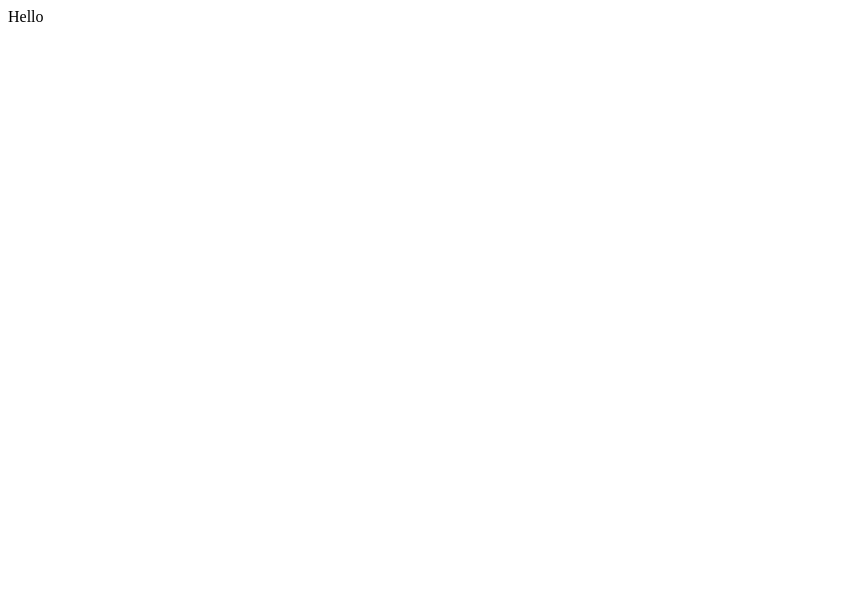
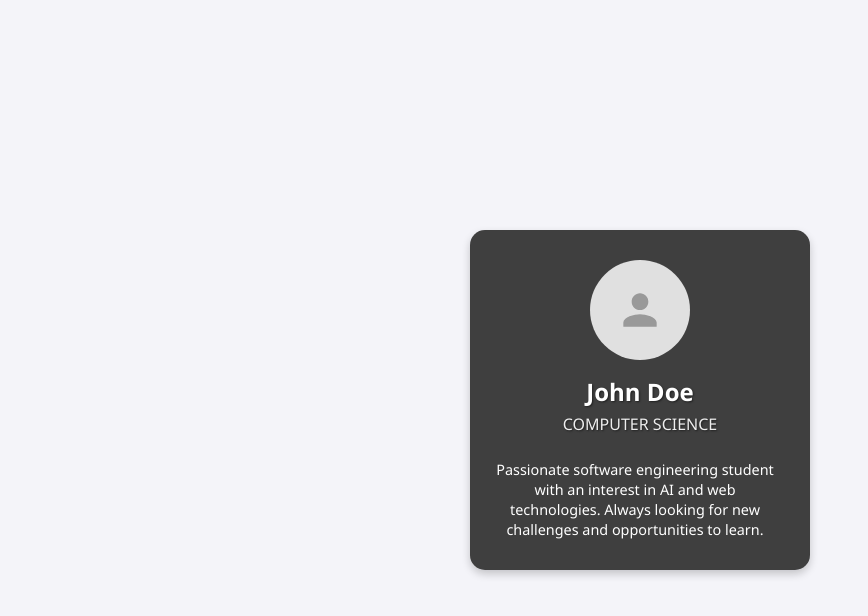
Before and after one commit to RansikaMandiv/UCSC_25001154, a plain HTML site: page index.html in a window 1280 px wide. Shown: the whole page, without its empty margins (0-868 px from the left). Drawn offline with Linux system fonts and the light colour scheme.

Commit message:
added student profile code to index.html

```diff
--- a/index.html
+++ b/index.html
@@ -1 +1,134 @@
-<div>Hello</div>
+<!DOCTYPE html>
+<html lang="en">
+<head>
+    <meta charset="UTF-8">
+    <meta name="viewport" content="width=device-width, initial-scale=1.0">
+    <title>Student Profile Card</title>
+    <style>
+        body {
+            font-family: 'Segoe UI', Tahoma, Geneva, Verdana, sans-serif;
+            background-color: #f4f4f9;
+            display: flex;
+            justify-content: center;
+            align-items: center;
+            height: 100vh;
+            margin: 0;
+        }
+
+        .profile-card {
+            background: #3f3f3f;
+            border-radius: 15px;
+            box-shadow: 0 4px 8px rgba(0, 0, 0, 0.2);
+            width: 300px;
+            text-align: center;
+            padding: 30px 20px 20px 20px;
+            transition: transform 0.3s ease;
+            color: #333;
+
+        }
+
+        .profile-card .name {
+            color: #fff;
+            text-shadow: 1px 1px 2px rgba(0,0,0,0.5);
+        }
+
+        .profile-card .stream {
+            color: #eee;
+            text-shadow: 1px 1px 2px rgba(0,0,0,0.5);
+        }
+
+        .profile-card .bio {
+            color: #fff;
+
+            padding: 10px 10px 10px 0px;
+
+            border-radius: 8px;
+        }
+
+        .profile-card:hover {
+            transform: translateY(-5px);
+        }
+
+        .profile-image {
+            width: 100px;
+            height: 100px;
+            background-color: #e0e0e0;
+            border-radius: 50%;
+            margin: 0 auto 15px;
+            display: flex;
+            justify-content: center;
+            align-items: center;
+            overflow: hidden;
+        }
+
+        .profile-image img {
+            width: 100%;
+            height: 100%;
+            object-fit: cover;
+        }
+
+        .profile-image svg {
+            width: 50px;
+            fill: #999;
+        }
+
+        .name {
+            font-size: 1.5rem;
+            font-weight: bold;
+            color: #333;
+            margin: 10px 0 5px;
+        }
+
+        .stream {
+            font-size: 1rem;
+            color: #007bff;
+            font-weight: 500;
+            margin-bottom: 15px;
+            text-transform: uppercase;
+        }
+
+        .bio {
+            font-size: 0.9rem;
+            color: #666;
+            line-height: 1.4;
+            margin-bottom: 0px;
+            padding-bottom: 0px;
+        }
+
+        .contact-btn {
+            background-color: #007bff;
+            color: white;
+            border: none;
+            padding: 10px 20px;
+            border-radius: 25px;
+            cursor: pointer;
+            font-size: 0.9rem;
+            transition: background-color 0.3s ease;
+        }
+
+        .contact-btn:hover {
+            background-color: #0056b3;
+        }
+    </style>
+</head>
+<body>
+
+    <div class="profile-card">
+        <div class="profile-image">
+            <!-- SVG Placeholder for Image -->
+            <svg viewBox="0 0 24 24" xmlns="http://www.w3.org/2000/svg">
+                <path d="M12 12c2.21 0 4-1.79 4-4s-1.79-4-4-4-4 1.79-4 4 1.79 4 4 4zm0 2c-2.67 0-8 1.34-8 4v2h16v-2c0-2.66-5.33-4-8-4z"/>
+            </svg>
+            <!-- Replace SVG with an img tag if you have a real URL -->
+            <!-- <img src="https://via.placeholder.com/100" alt="Profile Picture"> -->
+        </div>
+        <div class="name">John Doe</div>
+        <div class="stream">Computer Science</div>
+        <p class="bio">
+            Passionate software engineering student with an interest in AI and web technologies. Always looking for new challenges and opportunities to learn.
+        </p>
+
+    </div>
+
+</body>
+</html>
```
